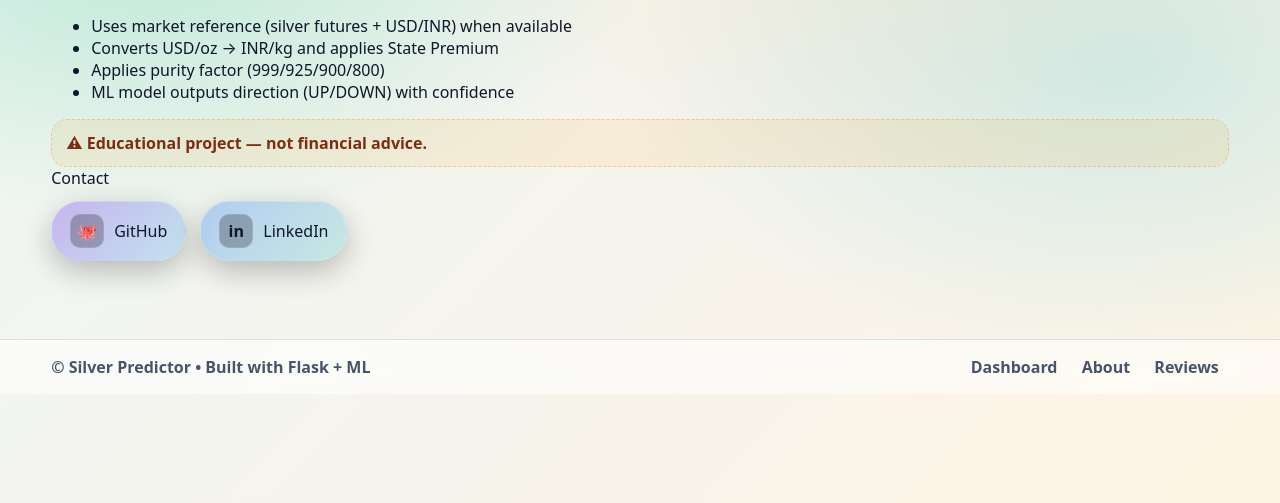
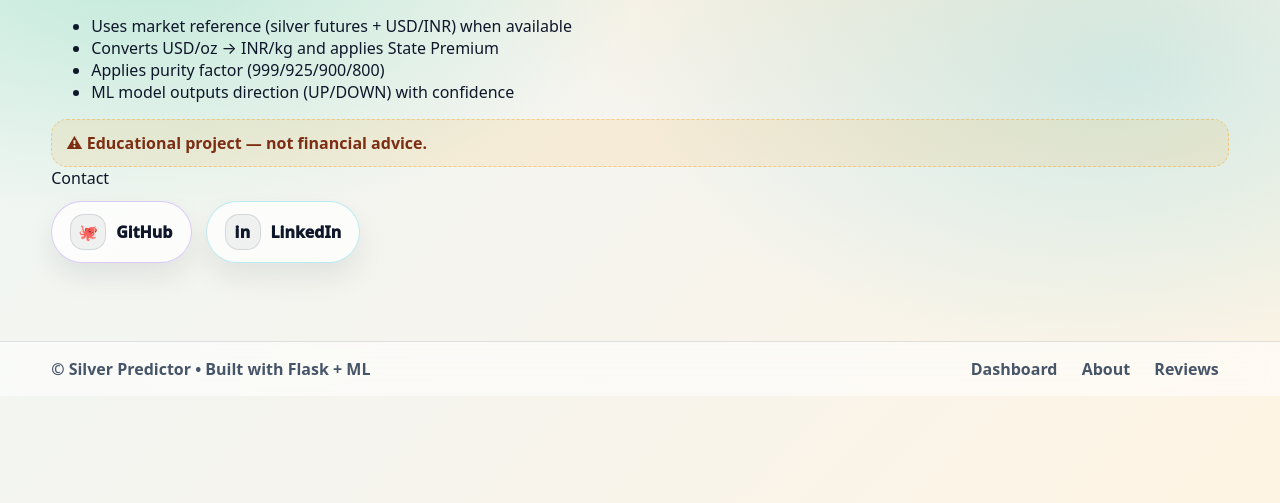
Before and after one commit to Bhavy123321/Silver-Price-Predictor, a Flask app: page /about in a window 1280 px wide. Shown: the part 211-714 px from the top of the page. Run offline with Flask 3, Linux system fonts and the light colour scheme.

Commit message:
Update style.css

```diff
--- a/static/style.css
+++ b/static/style.css
@@ -462,10 +462,9 @@ html[data-theme="dark"] .footer a:hover{background: rgba(255,255,255,.06)}
 }
 
 /* ================================
-   About Page - Contact Buttons FIX
+   About Page - Contact Buttons (Premium + Theme-safe)
    ================================ */
 
-/* container row */
 .social-row{
   display:flex;
   flex-wrap:wrap;
@@ -473,57 +472,89 @@ html[data-theme="dark"] .footer a:hover{background: rgba(255,255,255,.06)}
   margin-top:12px;
 }
 
-/* real pill button */
 .social-btn{
-  text-decoration:none !important;     /* ✅ remove underline */
-  color: var(--text, #EAF0FF) !important;
+  text-decoration:none !important;
+  color: var(--text) !important;
+
   display:inline-flex;
   align-items:center;
   gap:10px;
+
   padding:12px 18px;
   border-radius:999px;
-  border:1px solid rgba(255,255,255,.14);
-  background: rgba(255,255,255,.06);
-  box-shadow: 0 10px 30px rgba(0,0,0,.25);
-  transition: transform .15s ease, box-shadow .15s ease, border-color .15s ease, background .15s ease;
+
+  border:1px solid var(--border);
+  background: rgba(255,255,255,.75);
+  box-shadow: 0 14px 28px rgba(15,23,42,.08);
+
+  font-weight:950;
+  transition: transform 160ms ease, box-shadow 160ms ease, background 160ms ease, border-color 160ms ease;
   user-select:none;
 }
 
-/* hover effect */
+html[data-theme="dark"] .social-btn{
+  background: rgba(255,255,255,.06);
+  box-shadow: 0 14px 28px rgba(0,0,0,.28);
+}
+
 .social-btn:hover{
   transform: translateY(-2px);
-  box-shadow: 0 16px 40px rgba(0,0,0,.35);
-  border-color: rgba(255,255,255,.22);
-  background: rgba(255,255,255,.09);
+  background: rgba(255,255,255,.90);
+  box-shadow: 0 18px 38px rgba(15,23,42,.12);
 }
 
-.social-btn:active{ transform: translateY(0); }
+html[data-theme="dark"] .social-btn:hover{
+  background: rgba(255,255,255,.09);
+  box-shadow: 0 18px 38px rgba(0,0,0,.35);
+}
 
-.social-btn:focus{ outline:none; }
+.social-btn:active{
+  transform: translateY(0) scale(.99);
+}
+
+.social-btn:focus{
+  outline:none;
+}
 
 .social-btn:focus-visible{
-  outline: 3px solid rgba(125, 211, 252, .45);
+  outline: 4px solid rgba(16,185,129,.22);
   outline-offset: 3px;
 }
+html[data-theme="dark"] .social-btn:focus-visible{
+  outline: 4px solid rgba(34,211,238,.20);
+}
 
-/* icon box */
+/* Icon badge to match your UI style */
 .social-ico{
-  width:34px;
-  height:34px;
-  border-radius:10px;
+  width:36px;
+  height:36px;
+  border-radius:14px;
+
   display:grid;
   place-items:center;
-  font-weight:800;
+
+  font-weight:950;
   letter-spacing:.2px;
-  background: rgba(0,0,0,.25);
-  border:1px solid rgba(255,255,255,.12);
+
+  border:1px solid var(--border);
+  background: rgba(15,23,42,.05);
 }
 
-/* platform accents */
+html[data-theme="dark"] .social-ico{
+  background: rgba(255,255,255,.06);
+}
+
+/* Subtle brand accents (keeps your theme premium) */
 .social-github{
-  background: linear-gradient(135deg, rgba(124,58,237,.35), rgba(14,165,233,.22));
+  border-color: rgba(124,58,237,.26);
+}
+.social-github:hover{
+  border-color: rgba(124,58,237,.42);
 }
 
 .social-linkedin{
-  background: linear-gradient(135deg, rgba(59,130,246,.35), rgba(20,184,166,.20));
+  border-color: rgba(6,182,212,.26);
 }
+.social-linkedin:hover{
+  border-color: rgba(6,182,212,.42);
+}
```
